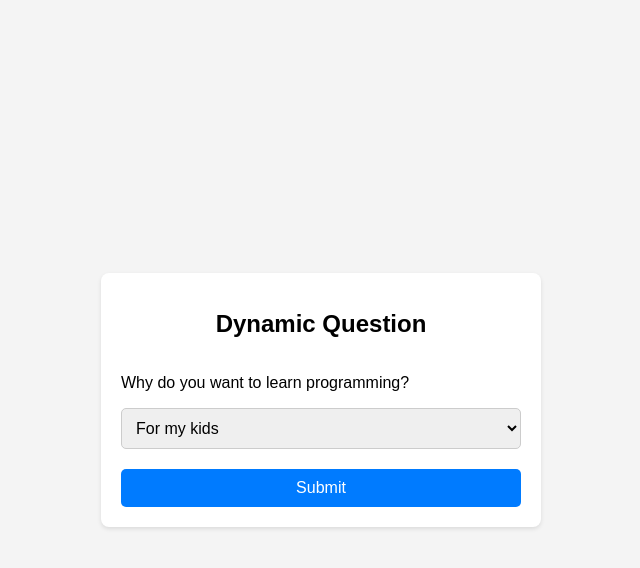
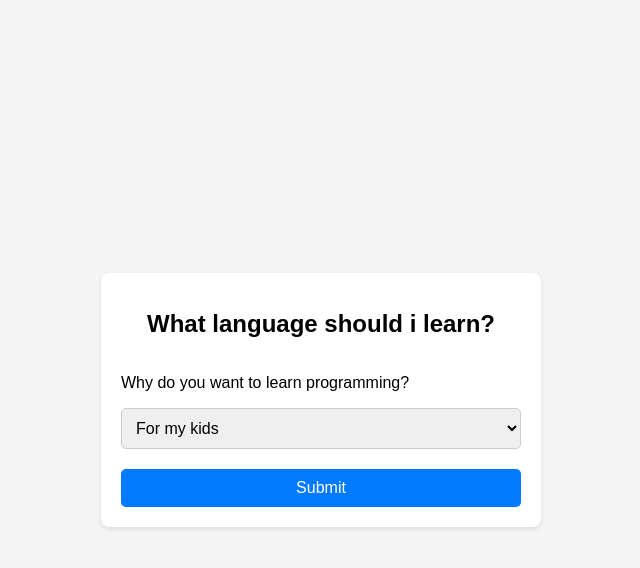
Before and after one commit to louay009/programming-language-expert-system, a Flask app: page / in a window 1280 px wide. Shown: the top 568 px of the page, without its empty margins (319-959 px from the left). Run offline with Flask 3, Linux system fonts and the light colour scheme.

Commit message:
Update query_form.html

```diff
--- a/api/templates/query_form.html
+++ b/api/templates/query_form.html
@@ -63,7 +63,7 @@
 </head>
 <body>
     <div class="container">
-        <h1>Dynamic Question</h1>
+        <h1>What language should i learn?</h1>
         <form method="post" action="/">
             <p>{{ question }}</p>
             <select name="answer" required>
```
